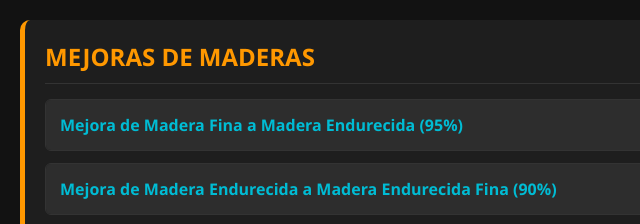
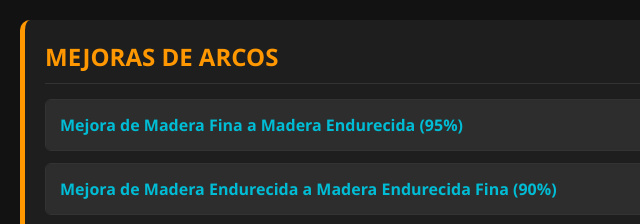
Before and after one commit to Kariudo49/crafting-regnum, a plain HTML site: page index.html in a window 1280 px wide. Shown: the top 224 px of the page, 0-640 px from the left. Drawn offline with Linux system fonts and the light colour scheme.

Commit message:
Update index.html

```diff
--- a/index.html
+++ b/index.html
@@ -48,7 +48,7 @@
     <div class="main-container">
 
         <div id="mejoras-arcos" class="char-card card-arcos">
-            <h2 class="char-title title-arcos">Mejoras de Maderas</h2>
+            <h2 class="char-title title-arcos">Mejoras de Arcos</h2>
             <div class="piece-container">
                 <div class="piece-header" onclick="toggle(this)">Mejora de Madera Fina a Madera Endurecida (95%) <span>▼</span></div>
                 <div class="piece-content">
```
